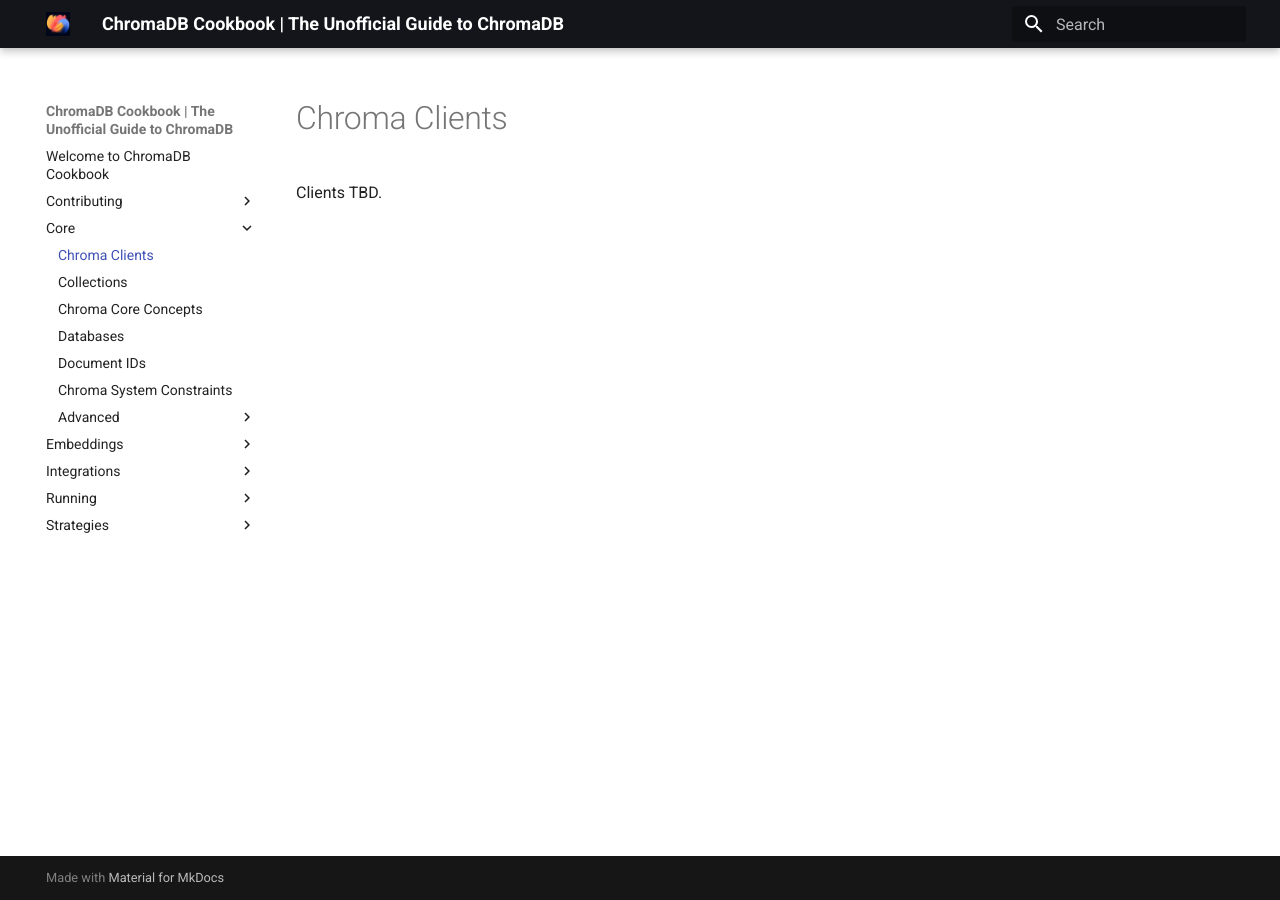
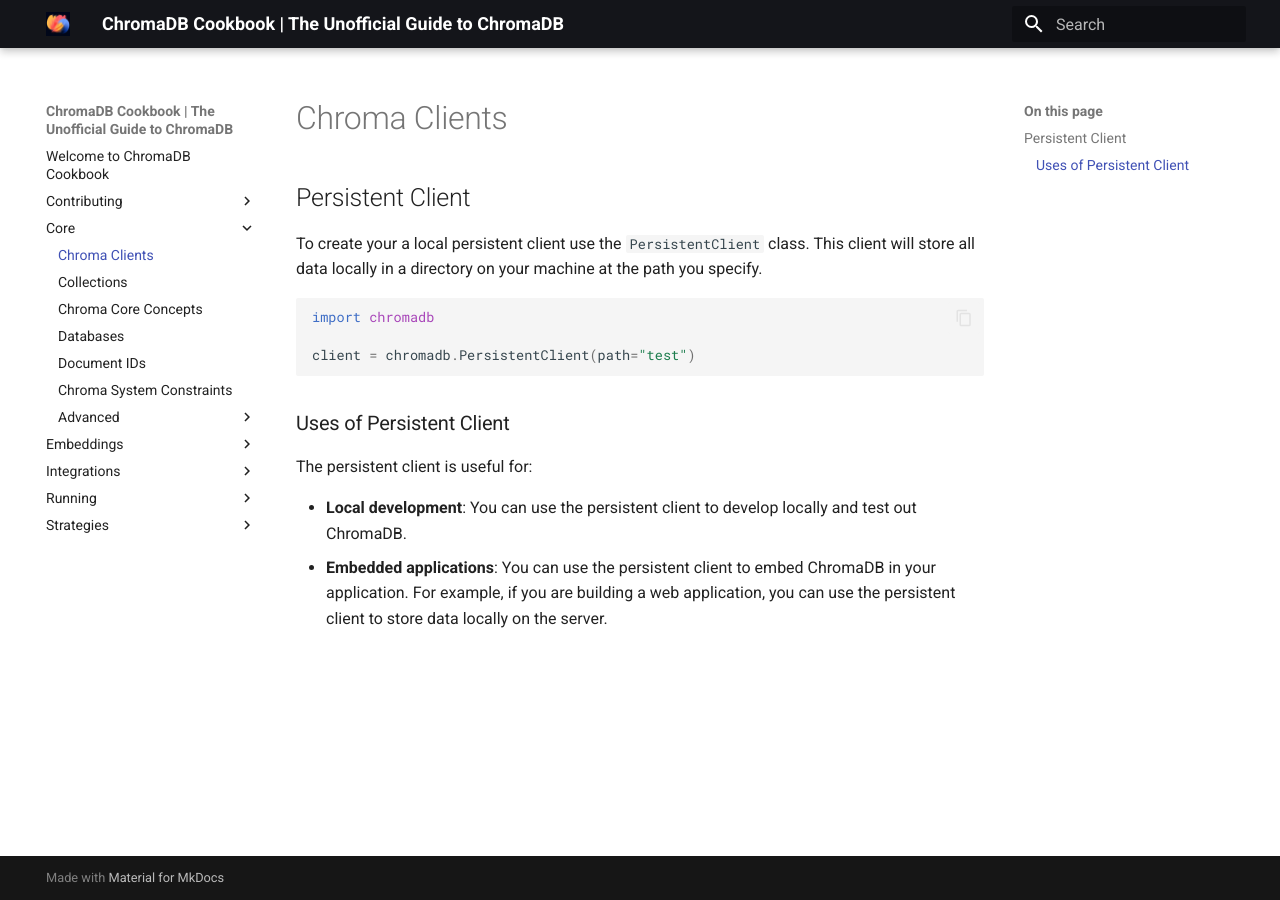
Before and after one commit to amikos-tech/chroma-cookbook, an MkDocs documentation site: the page built from docs/core/clients.md, in a window 1280 px wide. Built offline with MkDocs 1.6.1 and Material for MkDocs 9.7.7, drawn with Linux system fonts in a browser that asks for light colours.

Commit message:
feat: Added persistent client description

````diff
--- a/docs/core/clients.md
+++ b/docs/core/clients.md
@@ -1,3 +1,20 @@
 # Chroma Clients
 
-Clients TBD.
+## Persistent Client
+
+To create your a local persistent client use the `PersistentClient` class. This client will store all data locally in a
+directory on your machine at the path you specify.
+
+```python
+import chromadb
+
+client = chromadb.PersistentClient(path="test")
+```
+
+### Uses of Persistent Client
+
+The persistent client is useful for:
+
+- **Local development**: You can use the persistent client to develop locally and test out ChromaDB.
+- **Embedded applications**: You can use the persistent client to embed ChromaDB in your application. For example, if
+  you are building a web application, you can use the persistent client to store data locally on the server.
````
